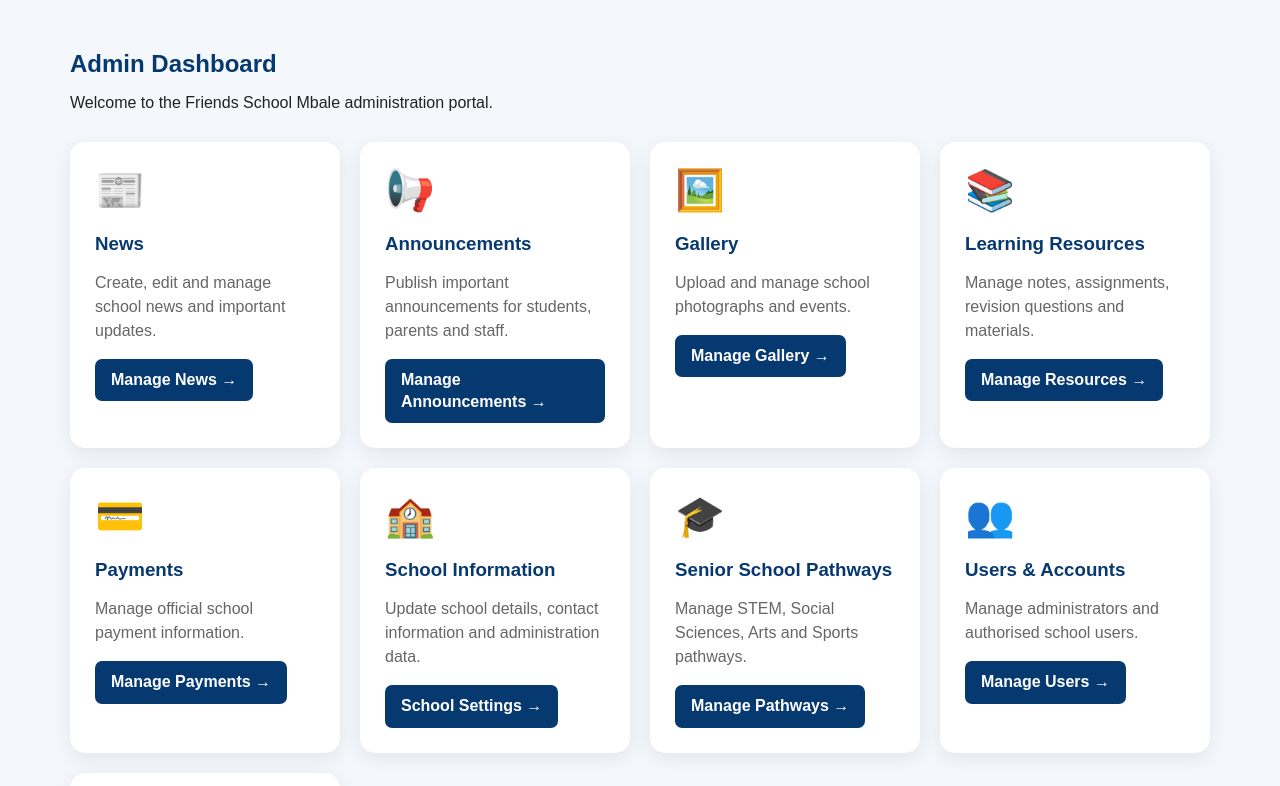
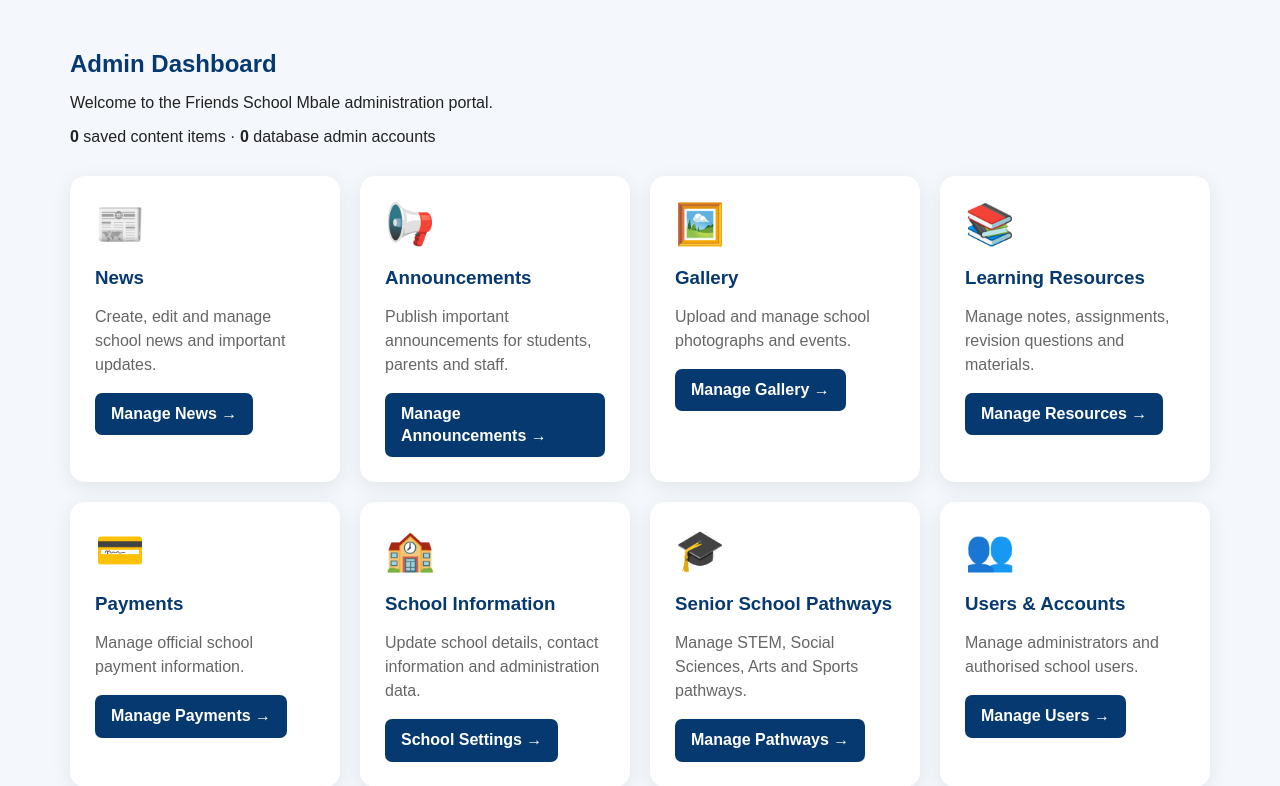
Before and after one commit to johnnychess43/mbale-high-website, a Flask app: page /admin in a window 1280 px wide. Shown: the part 78-864 px from the top of the page. Run offline with Flask 3, Linux system fonts and the light colour scheme; the visitor is signed in with stand-in values (Sample User, id 1); data that the repository does not hold is empty.

Commit message:
Show content and account counts on admin dashboard

```diff
--- a/templates/admin_dashboard.html
+++ b/templates/admin_dashboard.html
@@ -185,6 +185,7 @@
             Welcome to the Friends School Mbale
             administration portal.
         </p>
+        <p><strong>{{ item_count }}</strong> saved content items · <strong>{{ user_count }}</strong> database admin accounts</p>
 
     </section>
 
```
